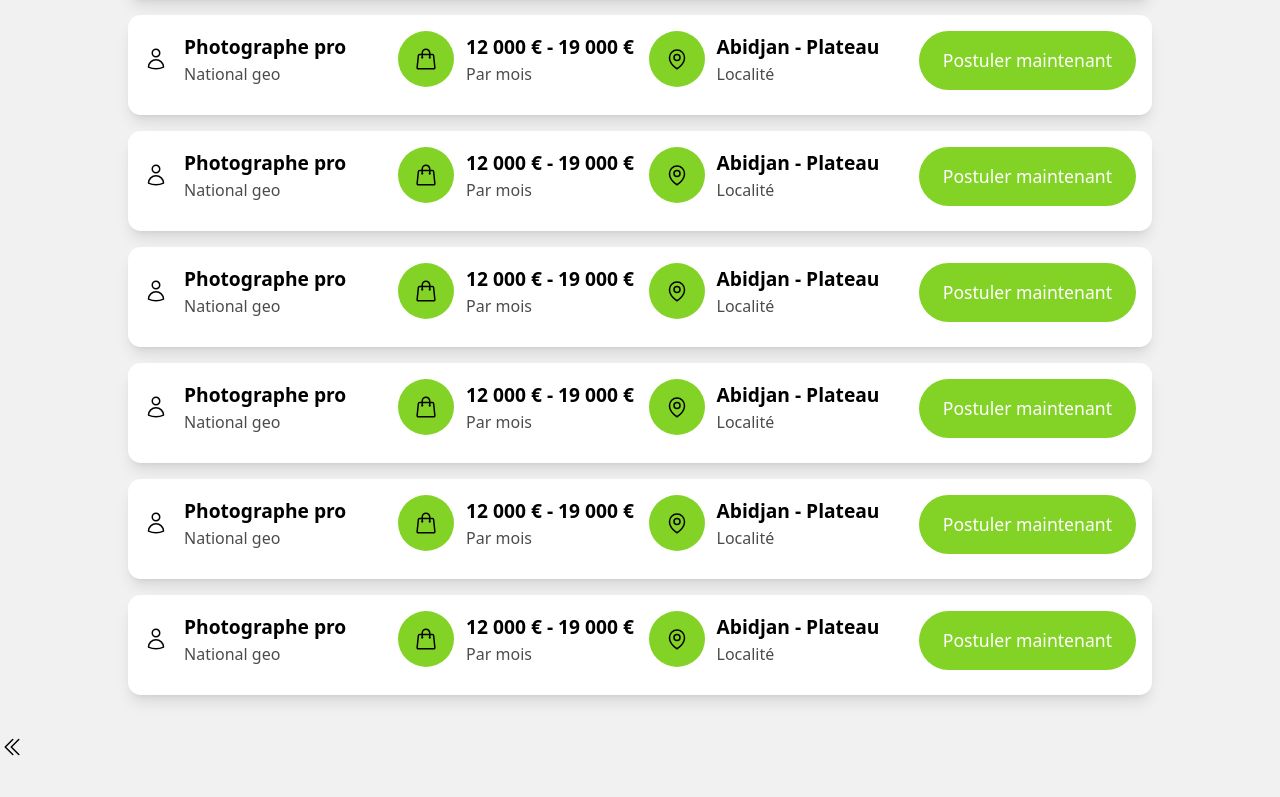
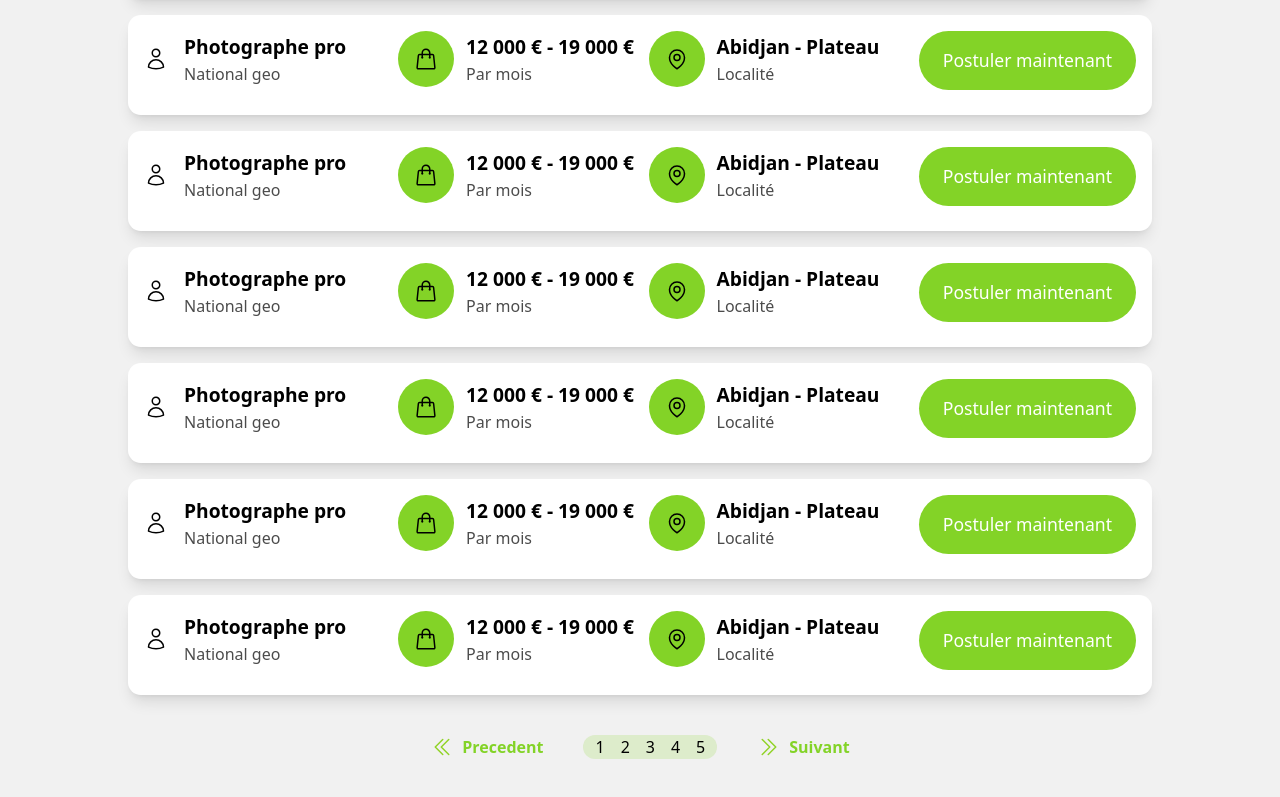
Before and after one commit to koffygeek/management, a Next.js app: page / in a window 1280 px wide. Shown: the part 902-1699 px from the top of the page. Before the commit the page ends 1667 px from the top, so only its background shows below. Built offline with nearby package versions, Linux system fonts and the light colour scheme.

Commit message:
vrai correction svg

```diff
--- a/components/home/Pagination.js
+++ b/components/home/Pagination.js
@@ -1,19 +1,20 @@
+import Link from "next/link";
 import React from "react";
 
 const Pagination = () => {
   return (
-    <div>
+    <div className="lg:w-[90%] w-[95%] xl:w-[80%] mx-auto mb-10 flex justify-center items-center ">
       <div>
-        <div>
-          <button>
+        <div className="flex items-center space-x-10 ">
+          <button className="flex items-center space-x-2">
             <span>
               <svg
                 xmlns="http://www.w3.org/2000/svg"
                 fill="none"
                 viewBox="0 0 24 24"
-                stroke-width="1.5"
+                strokeWidth="1.5"
                 stroke="currentColor"
-                class="size-6"
+                className="w-6 h-6 text-[#91d327]"
               >
                 <path
                   strokeLinecap="round"
@@ -22,6 +23,45 @@ const Pagination = () => {
                 />
               </svg>
             </span>
+            <Link href="" className="lg:block hidden text-[#83d327] font-bold ">
+              Precedent
+            </Link>
+          </button>
+          <ul className="rounded-full px-3 flex justify-center items-center space-x-4 bg-[#83d32730] ">
+            <li>
+              <Link href="/">1</Link>
+            </li>
+            <li>
+              <Link href="/">2</Link>
+            </li>
+            <li>
+              <Link href="/">3</Link>
+            </li>
+            <li>
+              <Link href="/">4</Link>
+            </li>
+            <li>
+              <Link href="/">5</Link>
+            </li>
+          </ul>
+          <button className="flex items-center space-x-2">
+            <span>
+              <svg
+                xmlns="http://www.w3.org/2000/svg"
+                fill="none"
+                viewBox="0 0 24 24"
+                strokeWidth={1.5}
+                stroke="currentColor"
+                className="w-6 h-6 text-[#91d327]"
+              >
+                <path
+                  strokeLinecap="round"
+                  strokeLinejoin="round"
+                  d="m5.25 4.5 7.5 7.5-7.5 7.5m6-15 7.5 7.5-7.5 7.5"
+                />
+              </svg>
+            </span>
+            <Link href="" className="lg:block hidden text-[#83d327] font-bold">Suivant</Link>
           </button>
         </div>
       </div>
--- a/components/utilities/JobTemplate.js
+++ b/components/utilities/JobTemplate.js
@@ -11,7 +11,7 @@ const JobTemplate = () => {
           viewBox="0 0 24 24"
           strokeWidth="1.5"
           stroke="currentColor"
-          class="size-6"
+          className="size-6"
         >
           <path
             strokeLinecap="round"
@@ -32,13 +32,13 @@ const JobTemplate = () => {
             xmlns="http://www.w3.org/2000/svg"
             fill="none"
             viewBox="0 0 24 24"
-            stroke-width="1.5"
+            strokeWidth="1.5"
             stroke="currentColor"
-            class="size-6"
+            className="size-6"
           >
             <path
-              stroke-linecap="round"
-              stroke-linejoin="round"
+              strokeLinecap="round"
+              strokeLinejoin="round"
               d="M15.75 10.5V6a3.75 3.75 0 1 0-7.5 0v4.5m11.356-1.993 1.263 12c.07.665-.45 1.243-1.119 1.243H4.25a1.125 1.125 0 0 1-1.12-1.243l1.264-12A1.125 1.125 0 0 1 5.513 7.5h12.974c.576 0 1.059.435 1.119 1.007ZM8.625 10.5a.375.375 0 1 1-.75 0 .375.375 0 0 1 .75 0Zm7.5 0a.375.375 0 1 1-.75 0 .375.375 0 0 1 .75 0Z"
             />
           </svg>
@@ -55,18 +55,18 @@ const JobTemplate = () => {
             xmlns="http://www.w3.org/2000/svg"
             fill="none"
             viewBox="0 0 24 24"
-            stroke-width="1.5"
+            strokeWidth="1.5"
             stroke="currentColor"
-            class="size-6"
+            className="size-6"
           >
             <path
-              stroke-linecap="round"
-              stroke-linejoin="round"
+              strokeLinecap="round"
+              strokeLinejoin="round"
               d="M15 10.5a3 3 0 1 1-6 0 3 3 0 0 1 6 0Z"
             />
             <path
-              stroke-linecap="round"
-              stroke-linejoin="round"
+              strokeLinecap="round"
+              strokeLinejoin="round"
               d="M19.5 10.5c0 7.142-7.5 11.25-7.5 11.25S4.5 17.642 4.5 10.5a7.5 7.5 0 1 1 15 0Z"
             />
           </svg>
```
Also changed, not shown: components/home/HomeJob.js (+6 -6 lines).
